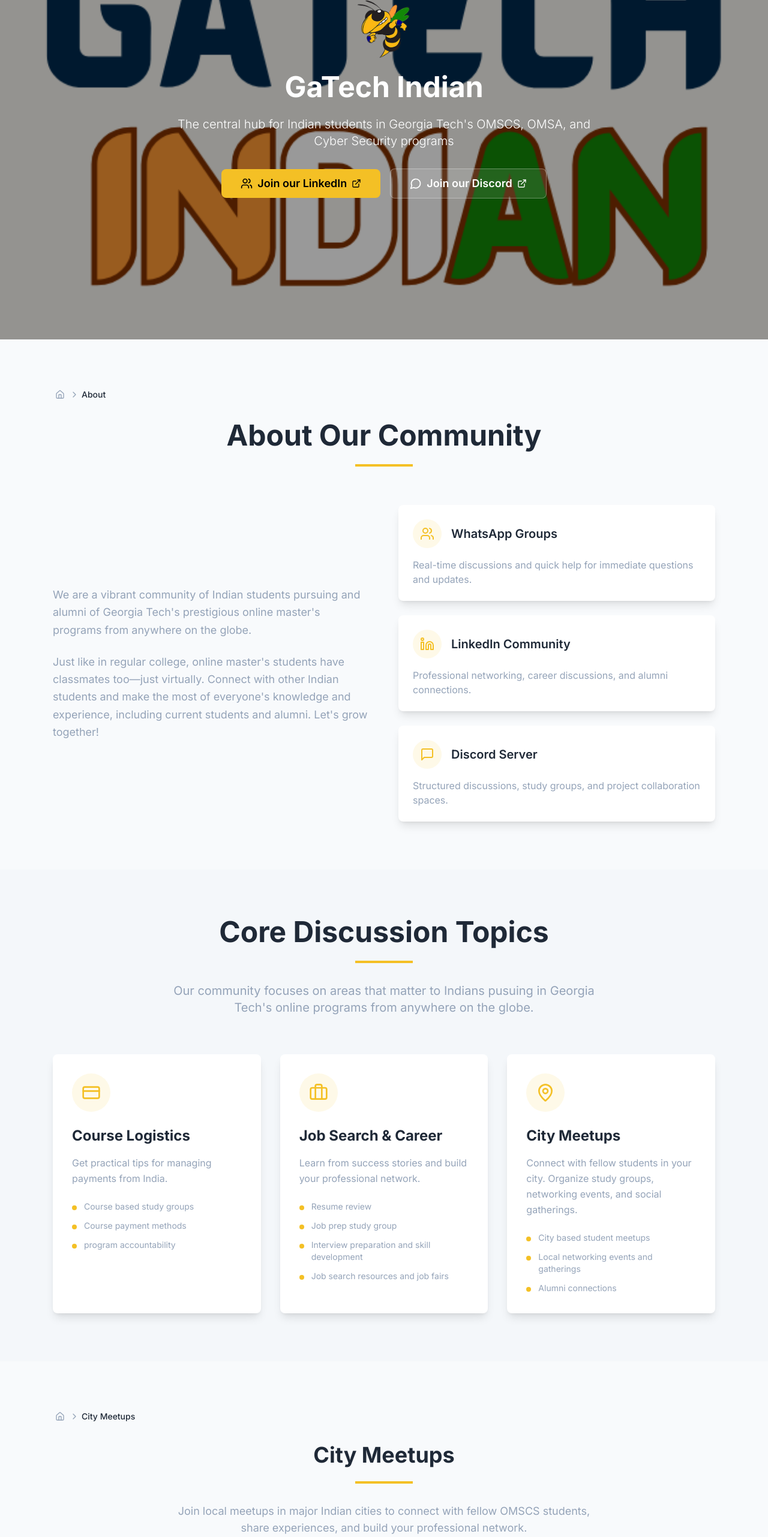
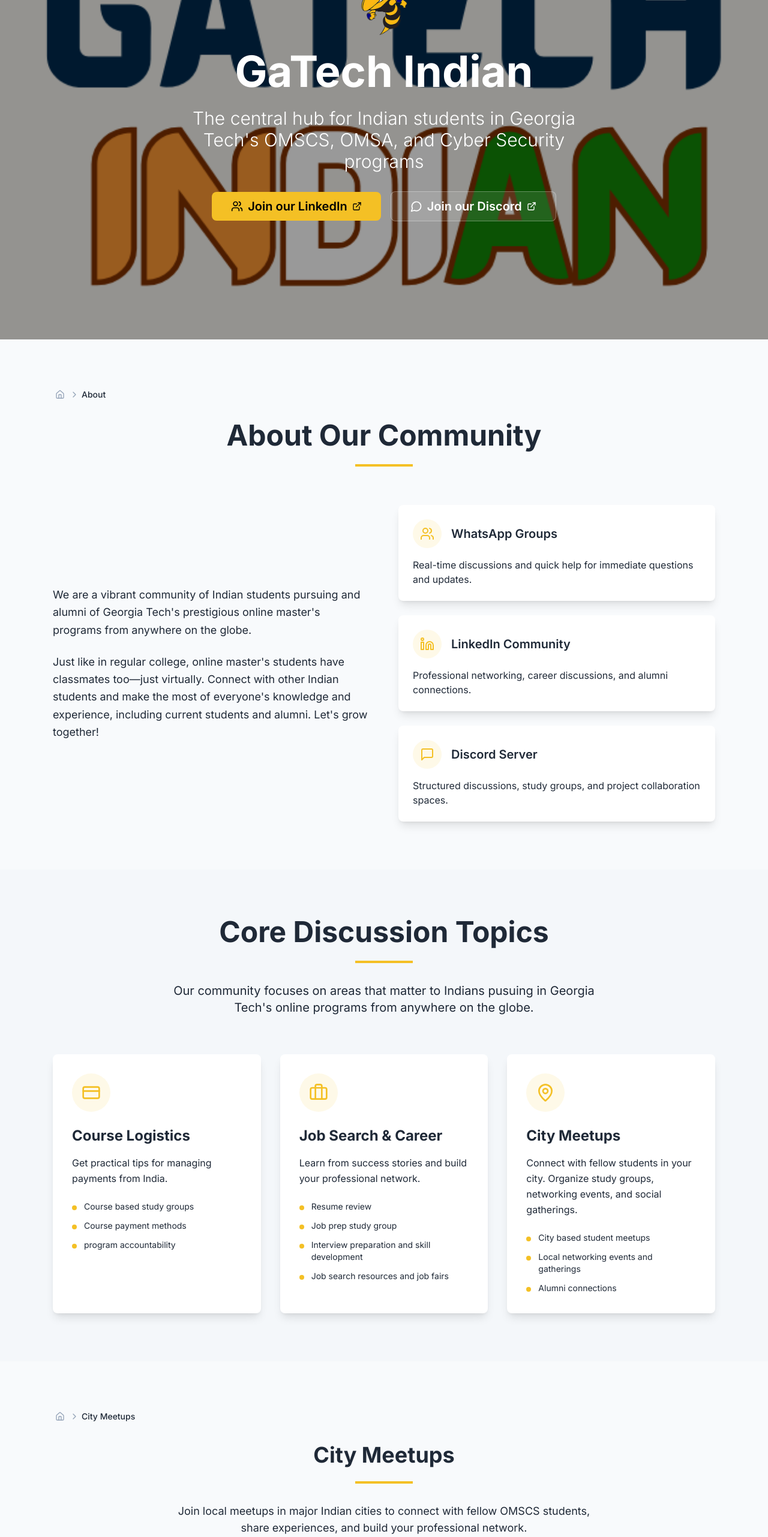
Before and after one commit to gatechindian/gatechindian.github.io, a Next.js app: page / in a window 1280 px wide. Shown: the part 234-2797 px from the top of the page at 60% size. Built offline with nearby package versions, Linux system fonts and the light colour scheme.

Commit message:
upgraded font

```diff
--- a/components/about-section.tsx
+++ b/components/about-section.tsx
@@ -45,11 +45,11 @@ export function AboutSection() {
 
           <div className="grid md:grid-cols-2 gap-12 items-center">
             <div className="space-y-6">
-              <p className="text-lg text-muted-foreground leading-relaxed">
+              <p className="text-lg text-foreground leading-relaxed">
                 We are a vibrant community of Indian students pursuing and alumni of Georgia Tech's prestigious online master's programs from anywhere on the globe.
               </p>
 
-              <p className="text-lg text-muted-foreground leading-relaxed">
+              <p className="text-lg text-foreground leading-relaxed">
               Just like in regular college, online master's students have classmates too—just virtually.
               Connect with other Indian students and make the most of everyone's knowledge and experience,
               including current students and alumni. Let's grow together!
@@ -65,7 +65,7 @@ export function AboutSection() {
                     </div>
                     <h3 className="text-xl font-semibold">WhatsApp Groups</h3>
                   </div>
-                  <p className="text-muted-foreground">
+                  <p className="text-foreground">
                     Real-time discussions and quick help for immediate questions and updates.
                   </p>
                 </CardContent>
@@ -79,7 +79,7 @@ export function AboutSection() {
                     </div>
                     <h3 className="text-xl font-semibold">LinkedIn Community</h3>
                   </div>
-                  <p className="text-muted-foreground">
+                  <p className="text-foreground">
                     Professional networking, career discussions, and alumni connections.
                   </p>
                 </CardContent>
@@ -93,7 +93,7 @@ export function AboutSection() {
                     </div>
                     <h3 className="text-xl font-semibold">Discord Server</h3>
                   </div>
-                  <p className="text-muted-foreground">
+                  <p className="text-foreground">
                     Structured discussions, study groups, and project collaboration spaces.
                   </p>
                 </CardContent>
--- a/components/city-meetups-section.tsx
+++ b/components/city-meetups-section.tsx
@@ -86,7 +86,7 @@ export function CityMeetupsSection() {
               City Meetups
             </h2>
             <div className="w-20 sm:w-24 h-1 bg-primary mx-auto mb-6 sm:mb-8"></div>
-            <p className="mobile-text-lg text-muted-foreground max-w-3xl mx-auto px-4">
+            <p className="mobile-text-lg text-foreground max-w-3xl mx-auto px-4">
               Join local meetups in major Indian cities to connect with fellow OMSCS students,
               share experiences, and build your professional network.
             </p>
@@ -107,7 +107,7 @@ export function CityMeetupsSection() {
                     </div>
                   </div>
 
-                  <p className="text-muted-foreground text-sm leading-relaxed mb-3 sm:mb-4">
+                  <p className="text-foreground text-sm leading-relaxed mb-3 sm:mb-4">
                     {city.description}
                   </p>
 
@@ -133,7 +133,7 @@ export function CityMeetupsSection() {
                     <h3 className="mobile-text-2xl font-bold text-foreground mb-2">
                       Start Your Own Meetup
                     </h3>
-                    <p className="text-muted-foreground mobile-body">
+                    <p className="text-foreground mobile-body">
                       Don't see your city? Organize meetups in your area and grow the community
                     </p>
                   </div>
--- a/components/core-topics-section.tsx
+++ b/components/core-topics-section.tsx
@@ -69,7 +69,7 @@ export function CoreTopicsSection() {
               Core Discussion Topics
             </h2>
             <div className="w-24 h-1 bg-primary mx-auto mb-8"></div>
-            <p className="text-xl text-muted-foreground max-w-3xl mx-auto">
+            <p className="text-xl text-foreground max-w-3xl mx-auto">
               Our community focuses on areas that matter to Indians pusuing in Georgia Tech's online programs from anywhere on the globe.
             </p>
           </div>
@@ -86,7 +86,7 @@ export function CoreTopicsSection() {
                     {topic.title}
                   </h3>
 
-                  <p className="text-muted-foreground mb-6 leading-relaxed">
+                  <p className="text-foreground mb-6 leading-relaxed">
                     {topic.description}
                   </p>
 
@@ -94,7 +94,7 @@ export function CoreTopicsSection() {
                     {topic.details.map((detail, detailIndex) => (
                       <li key={detailIndex} className="flex items-start gap-3">
                         <div className="w-2 h-2 bg-primary rounded-full mt-2 flex-shrink-0"></div>
-                        <span className="text-sm text-muted-foreground">{detail}</span>
+                        <span className="text-sm text-foreground">{detail}</span>
                       </li>
                     ))}
                   </ul>
--- a/components/faq-section.tsx
+++ b/components/faq-section.tsx
@@ -183,7 +183,7 @@ export function FAQSection() {
                             </div>
                           </CollapsibleTrigger>
                           <CollapsibleContent className="px-4 pb-4">
-                            <p className="text-muted-foreground leading-relaxed pt-3">
+                            <p className="text-foreground leading-relaxed pt-3">
                               {faq.answer}
                             </p>
                           </CollapsibleContent>
--- a/components/hero-section.tsx
+++ b/components/hero-section.tsx
@@ -37,10 +37,10 @@ export function HeroSection() {
                 priority
               />
             </div>
-            <h1 className="mobile-text-5xl font-bold mb-4 sm:mb-6 leading-tight">
+            <h1 className="text-5xl sm:text-6xl md:text-7xl font-bold mb-4 sm:mb-6 leading-tight">
               GaTech Indian
             </h1>
-            <p className="mobile-text-xl mb-6 sm:mb-8 max-w-3xl mx-auto font-light px-4">
+            <p className="text-xl sm:text-2xl md:text-3xl mb-6 sm:mb-8 max-w-3xl mx-auto font-light px-4">
               The central hub for Indian students in Georgia Tech's OMSCS, OMSA, and Cyber Security programs
             </p>
           </div>
@@ -49,7 +49,7 @@ export function HeroSection() {
             <Button
               asChild
               size="lg"
-              className="mobile-button bg-primary hover:bg-primary/90 text-primary-foreground px-6 sm:px-8 py-4 sm:py-6 text-base sm:text-lg font-semibold rounded-lg transition-all duration-300 hover:scale-105"
+              className="mobile-button bg-primary hover:bg-primary/90 text-primary-foreground px-6 sm:px-8 py-4 sm:py-6 text-lg sm:text-xl font-semibold rounded-lg transition-all duration-300 hover:scale-105"
             >
               <a
                 href="https://www.linkedin.com/groups/14514097/"
@@ -67,7 +67,7 @@ export function HeroSection() {
               asChild
               size="lg"
               variant="outline"
-              className="mobile-button bg-white/10 hover:bg-white/20 text-white border-white/30 hover:border-white/50 px-6 sm:px-8 py-4 sm:py-6 text-base sm:text-lg font-semibold rounded-lg transition-all duration-300 hover:scale-105"
+              className="mobile-button bg-white/10 hover:bg-white/20 text-white border-white/30 hover:border-white/50 px-6 sm:px-8 py-4 sm:py-6 text-lg sm:text-xl font-semibold rounded-lg transition-all duration-300 hover:scale-105"
             >
               <a
                 href="https://discord.gg/DHHtG2hK"
--- a/components/job-prep-section.tsx
+++ b/components/job-prep-section.tsx
@@ -178,7 +178,7 @@ export function JobPrepSection() {
               Job Preparation Resources
             </h2>
             <div className="w-20 sm:w-24 h-1 bg-primary mx-auto mb-6 sm:mb-8"></div>
-            <p className="mobile-text-lg text-muted-foreground max-w-3xl mx-auto px-4">
+            <p className="mobile-text-lg text-foreground max-w-3xl mx-auto px-4">
               Comprehensive resources to help you prepare for technical interviews,
               build your resume, and land your dream job in tech.
             </p>
@@ -234,7 +234,7 @@ export function JobPrepSection() {
                     </div>
                   </div>
 
-                  <p className="text-muted-foreground text-sm leading-relaxed mb-3 sm:mb-4">
+                  <p className="text-foreground text-sm leading-relaxed mb-3 sm:mb-4">
                     {resource.description}
                   </p>
 
@@ -274,7 +274,7 @@ export function JobPrepSection() {
                     <h3 className="mobile-text-2xl font-bold text-foreground mb-2">
                       Job Prep Community
                     </h3>
-                    <p className="text-muted-foreground mobile-body">
+                    <p className="text-foreground mobile-body">
                       Connect with fellow job seekers and find accountability buddy, share interview experiences, and get career advice
                     </p>
                   </div>
--- a/components/resources-section.tsx
+++ b/components/resources-section.tsx
@@ -87,7 +87,7 @@ export function ResourcesSection() {
               Essential Resources
             </h2>
             <div className="w-20 sm:w-24 h-1 bg-primary mx-auto mb-6 sm:mb-8"></div>
-            <p className="mobile-text-lg text-muted-foreground max-w-3xl mx-auto px-4">
+            <p className="mobile-text-lg text-foreground max-w-3xl mx-auto px-4">
               Discover the key resources that will help you succeed in your Georgia Tech online master's program.
             </p>
           </div>
@@ -112,7 +112,7 @@ export function ResourcesSection() {
                     </div>
                   </div>
 
-                  <p className="text-muted-foreground leading-relaxed mb-4 sm:mb-6 mobile-body">
+                  <p className="text-foreground leading-relaxed mb-4 sm:mb-6 mobile-body">
                     {resource.description}
                   </p>
 
@@ -146,7 +146,7 @@ export function ResourcesSection() {
                     <h3 className="mobile-text-2xl font-bold text-foreground mb-2">
                       Join Our Community
                     </h3>
-                    <p className="text-muted-foreground mobile-body">
+                    <p className="text-foreground mobile-body">
                       Connect with fellow Indian students and get personalized guidance
                     </p>
                   </div>
```
